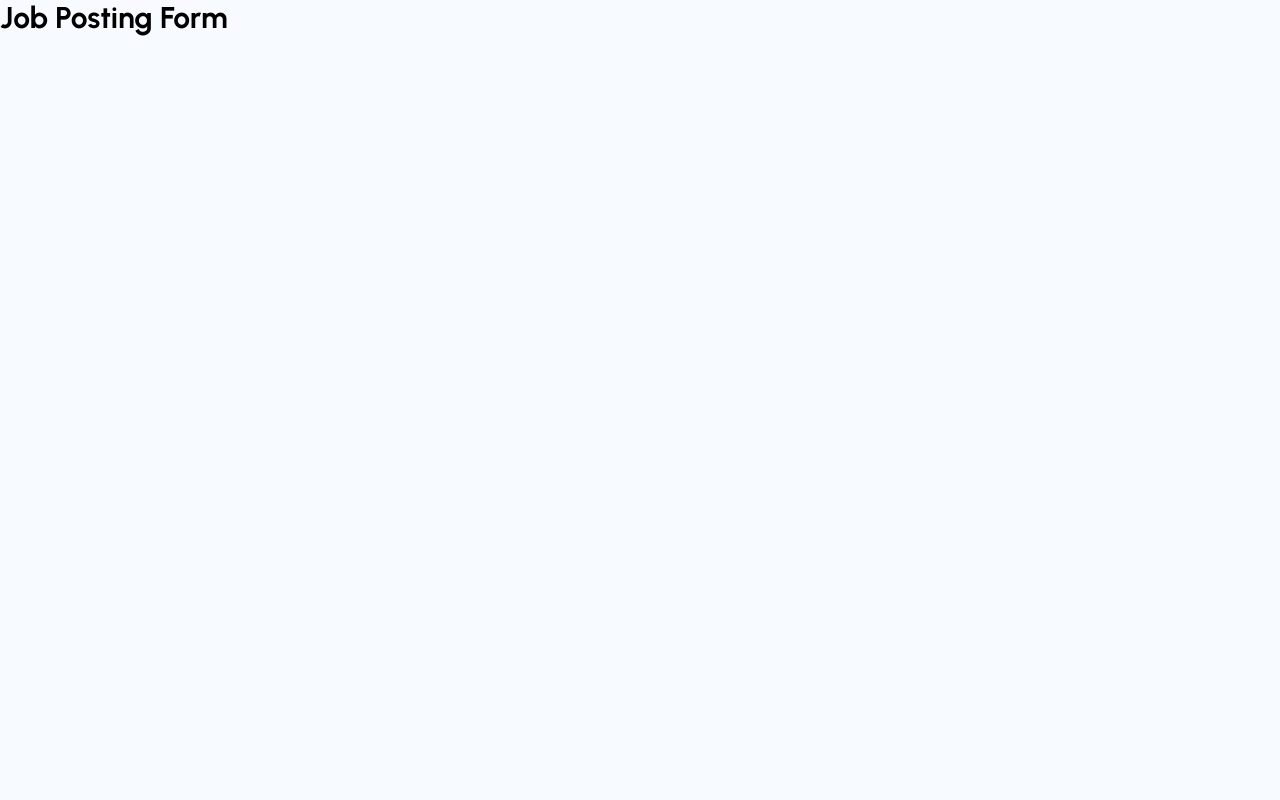
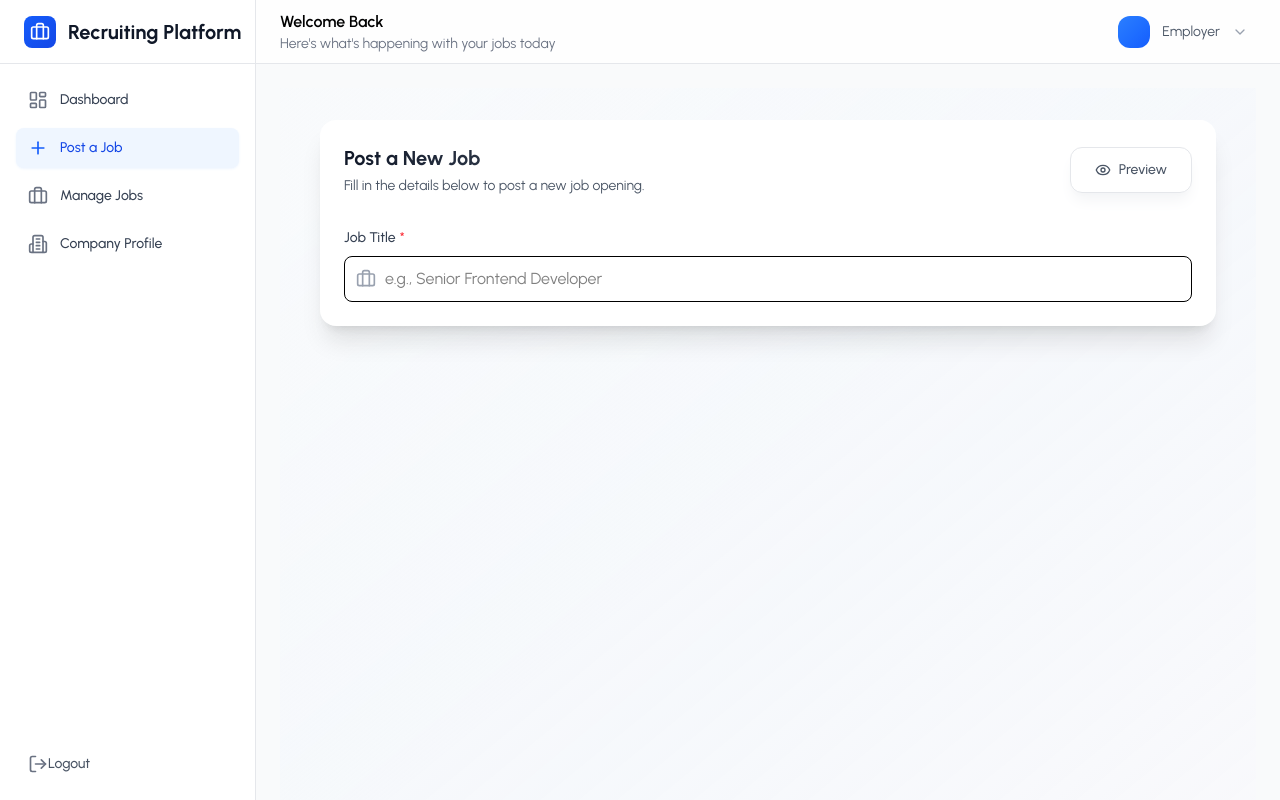
Before and after one commit to SamilMoret/Recruiting-Platform, a React (Vite) app in the folder client/: page /post-job in a window 1280 px wide. Built offline with nearby package versions, Linux system fonts and the light colour scheme.

Commit message:
input field jobposting field

```diff
--- /dev/null
+++ b/client/src/components/Input/InputField.jsx
@@ -0,0 +1,56 @@
+import { AlertCircle } from "lucide-react"
+const InputField = ({
+    label,
+     id,
+     type = "text",
+     placeholder,
+     value,
+     onChange,
+     error,
+     helperText,
+     required = false,
+     disabled = false,
+     icon: Icon,
+     ...props
+    }) => {
+  return <div className="space-y-2">
+    <label htmlFor={id} className=" block text-sm font-medium text-gray-700">
+        {label}
+        {required && <span className="text-red-500 ml-1">*</span>}
+    </label>
+    <div className="relative">
+        {Icon && (
+            <div className="absolute inset-y-0 left-0 pl-3 flex items-center pointer-events-none">
+                <Icon className="h-5 w-5 text-gray-400" />
+            </div>
+        )}
+        <input
+          id={id}
+          type={type}
+          placeholder={placeholder}
+          value={value}
+          onChange={onChange}
+          disabled={disabled}
+          className={`w-full ${
+            Icon ? "pl-10" : "pl-3"
+          } pr-3 py-2.5 border rounded-lg text-base transition-colors duration-200 disabled:bg-gray-50 disabled:text-gray-500${
+            error
+            ? ' border-red-300 focus:border-red-500 focus:ring-red-500'
+            : 'border-gray-300 focus:border-blue-500 focus:ring-blue-500'
+        } focus:outline-none focus:ring-2 focus:ring-opacity-20
+        `}{...props}
+        />
+    </div>
+    {error && (
+        <div className="flex items-center space-x-1 text-sm text-red-600">
+            <AlertCircle className="w-4 h-4" />
+            <span>{error}</span>
+        </div>
+    )}
+    {helperText &&  !error && (
+        <p className="text-gray-500 text-sm ">{helperText}</p>
+    )}
+  </div>
+}
+
+export default InputField
--- a/client/src/pages/Employer/JobPostingForm.jsx
+++ b/client/src/pages/Employer/JobPostingForm.jsx
@@ -1,11 +1,105 @@
-import React from 'react'
+import DashBoardLayout from '../../components/layout/DashBoardLayout'
+import { useState, useEffect } from 'react';
+import {
+  AlertCircle,
+  MapPin,
+  DollarSign,
+  Briefcase,
+  Users,
+  Send,
+  Eye,
+} from 'lucide-react';
+import axiosInstance from '../../utils/axiosInstance';
+import { API_PATHS } from '../../utils/apiPaths';
+import { useLocation, useNavigate } from 'react-router-dom';
+import { CATEGORIES, JOB_TYPES } from '../../utils/data';
+import toast from 'react-hot-toast';
+import InputField from '../../components/Input/InputField';
 
 function JobPostingForm() {
+
+  const navigate = useNavigate();
+  const location = useLocation();
+  const jobId = location.state?.jobId || null;
+
+  const [formData, setFormData] = useState({
+    jobTitle: '',
+    location: '',
+    category: '',
+    jobType: '',
+    description: '',
+    requirements: '',
+    salaryMin: '',
+    salaryMax: ''
+  });
+
+  const [errors, setErrors] = useState({});
+  const [isSubmitting, setIsSubmitting] = useState(false);
+  const [isPreview, setIsPreview] = useState(false);
+
+  const handleInputChange = (field, value) => {};
+
+  const handleSubmit = async (e) => {
+    e.preventDefault();
+  }
+
+  // form validation helper
+  const validateForm = (formData) =>{
+    const errors = {};
+
+    return errors;
+  };
+
+    const isFormValid = () =>{
+      const validationErrors = validateForm(formData);
+      return Object.keys(validationErrors).length === 0;
+    };
+
   return (
-    <div>
-         <h1 className="text-3xl font-bold">Job Posting Form</h1>
-    </div>
+         <DashBoardLayout activeMenu="post-job">
+            <div className='min-h-screen bg-gradient-to-br from-slate-50 via-blue-50/30 to-purple-50/20 py-8 px-4 sm:px-6 lg:px-8'>
+              <div className='max-w-4xl mx-auto'>
+                <div className='bg-white shadow-xl rounded-2xl p-6'>
+                  <div className='flex items-center justify-between mb-8'>
+                    <div>
+                        <h2 className='text-xl font-bold bg-gradient-to-r from-gray-900 to-gray-600 bg-clip-text text-transparent'>
+                          Post a New Job
+                        </h2>
+                        <p className='text-sm text-gray-600 mt-1'>
+                          Fill in the details below to post a new job opening.
+                        </p>
+                    </div>
+                    <div className='flex items-center space-x-2'>
+                      <button
+                        onClick={() => setIsPreview(true)}
+                        disabled={!isFormValid()}
+                        className='group flex items-center space-x-2 px-6 py-3 text-sm font-medium text-gray-600 hover:text-white/50 hover:bg-gradient-to-r hover:from-blue-500 hover:to-blue-600 border border-gray-200 hover:border-transparent rounded-xl transition-all duration-300 shadow-lg shadow-gray-100 hover:shadow-xl transform hover:translate-y-0.5'
+                      >
+                        <Eye className='h-4 w-4 transition-transform group-hover:-translate-x-1' />
+                        <span>Preview</span>
+                      </button>
+                    </div>
+                  </div>
+                  <div className='space-y-6'>
+                    {/* Job Title */}
+                    <InputField
+                      label="Job Title"
+                      id="jobTitle"
+                      placeholder="e.g., Senior Frontend Developer"
+                      value={formData.jobTitle}
+                      onChange={(e) => handleInputChange('jobTitle', e.target.value)}
+                      error={errors.jobTitle}
+                      required
+                      icon={Briefcase}
+                    >
+                    </InputField>
+                  </div>
+                </div>
+              </div>
+            </div>
+         </DashBoardLayout>
+
   )
 }
 
-export default JobPostingForm
+export default JobPostingForm;
--- a/client/src/pages/LandingPage/components/Footer.jsx
+++ b/client/src/pages/LandingPage/components/Footer.jsx
@@ -24,10 +24,10 @@ const Footer = () => {
                     {/* Copyright */}
                     <div className="space-y-2">
                         <p className={`text-sm text-gray-600 `}>
-                            &copy; {new Date().getFullYear()} Time To Program.
+                            &copy; {new Date().getFullYear()} WellsJhones - Samil Moret.
                         </p>
                         <p className={`text-sx text-gray-500 `}>
-                            Made with ❤️.... Happy Coding!
+                            Made with ❤️.... Hackathon One!
                         </p>
                     </div>
                 </div>
```
